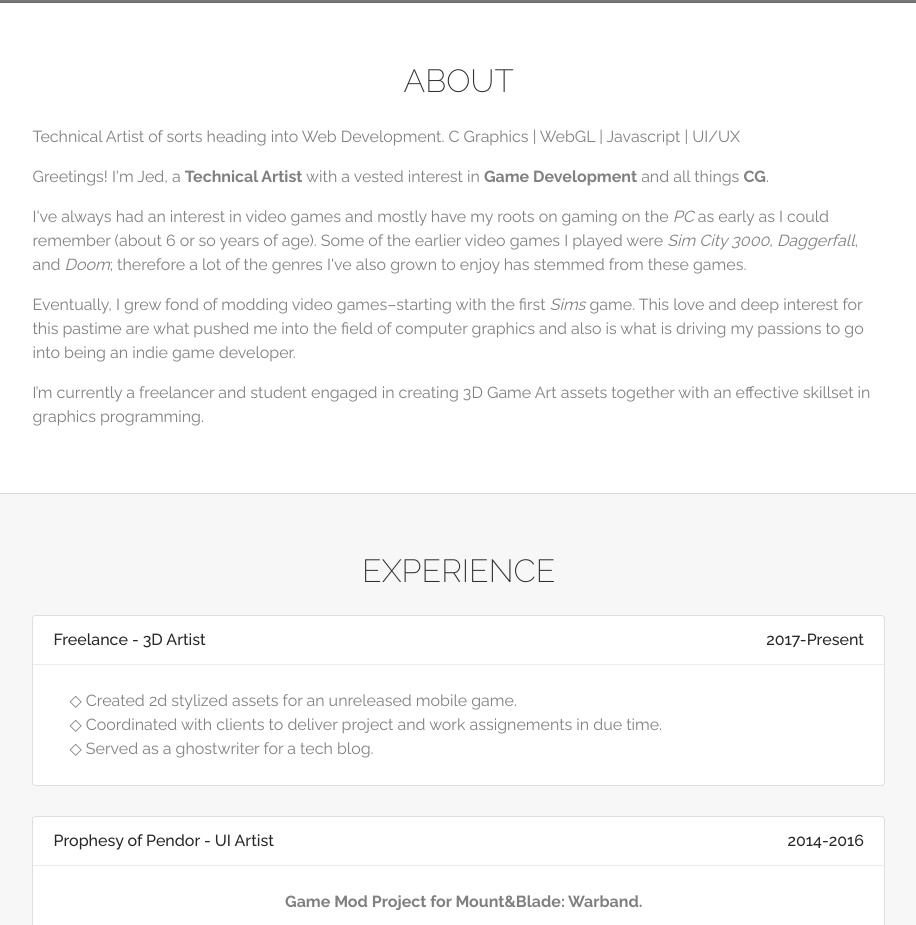
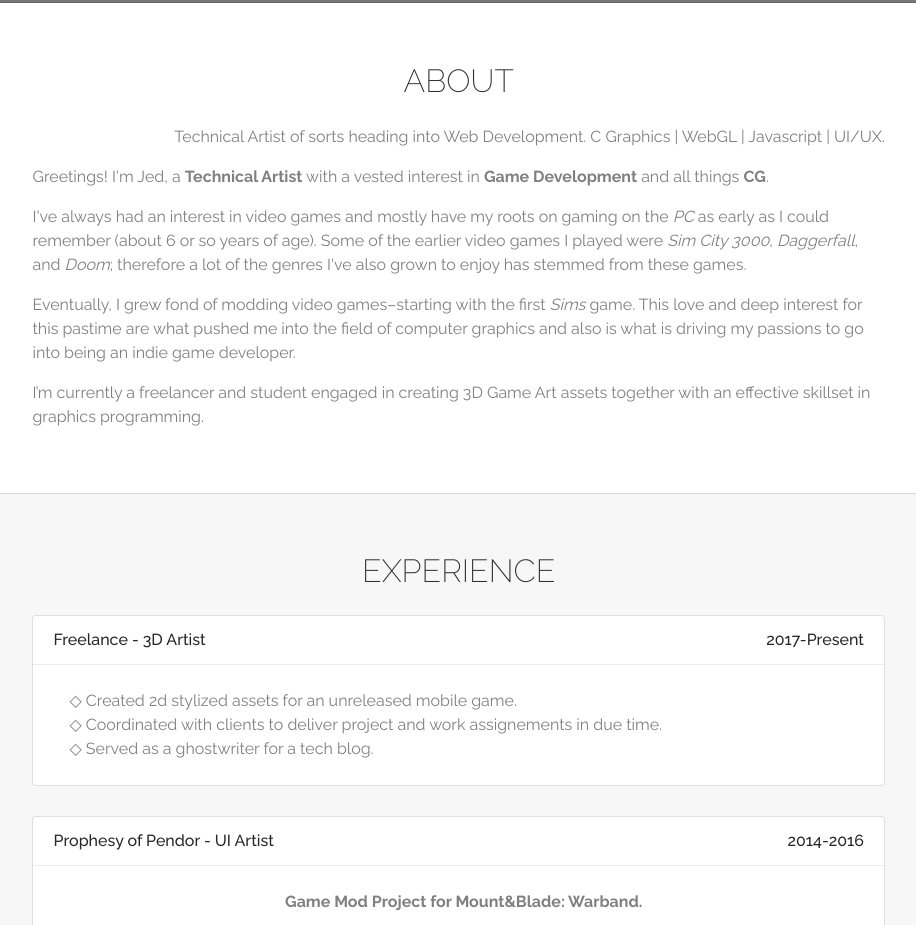
Before and after one commit to jcgpw/cg-portfolio, a plain HTML site: page index.html in a window 1280 px wide. Shown: the part 797-1722 px from the top of the page, without its empty margins (180-1096 px from the left). Drawn offline with Linux system fonts and the light colour scheme.

Commit message:
Update index.html

```diff
--- a/index.html
+++ b/index.html
@@ -68,7 +68,7 @@
             <h2>About</h2>
           </div>
           <div class="content-body">
-            <p>Technical Artist of sorts heading into Web Development. C Graphics | WebGL | Javascript | UI/UX</p>
+            <p align="right">Technical Artist of sorts heading into Web Development. C Graphics | WebGL | Javascript | UI/UX.</p>
             <p>Greetings! I'm Jed, a <b>Technical Artist</b> with a vested interest in <b>Game Development</b> and all things <b>CG</b>.</p>
             <p>I've always had an interest in video games and mostly have my roots on gaming on the <i>PC</i> as early as I could remember (about 6 or so years of age). Some of the earlier video games I played were <i>Sim City 3000</i>, <i>Daggerfall</i>, and <i>Doom</i>; therefore a lot of the genres I've also grown to enjoy has stemmed from these games.</p>
             <p>Eventually, I grew fond of modding video games–starting with the first <i>Sims</i> game. This love and deep interest for this pastime are what pushed me into the field of computer graphics and also is what is driving my passions to go into being an indie game developer.</p>
```
